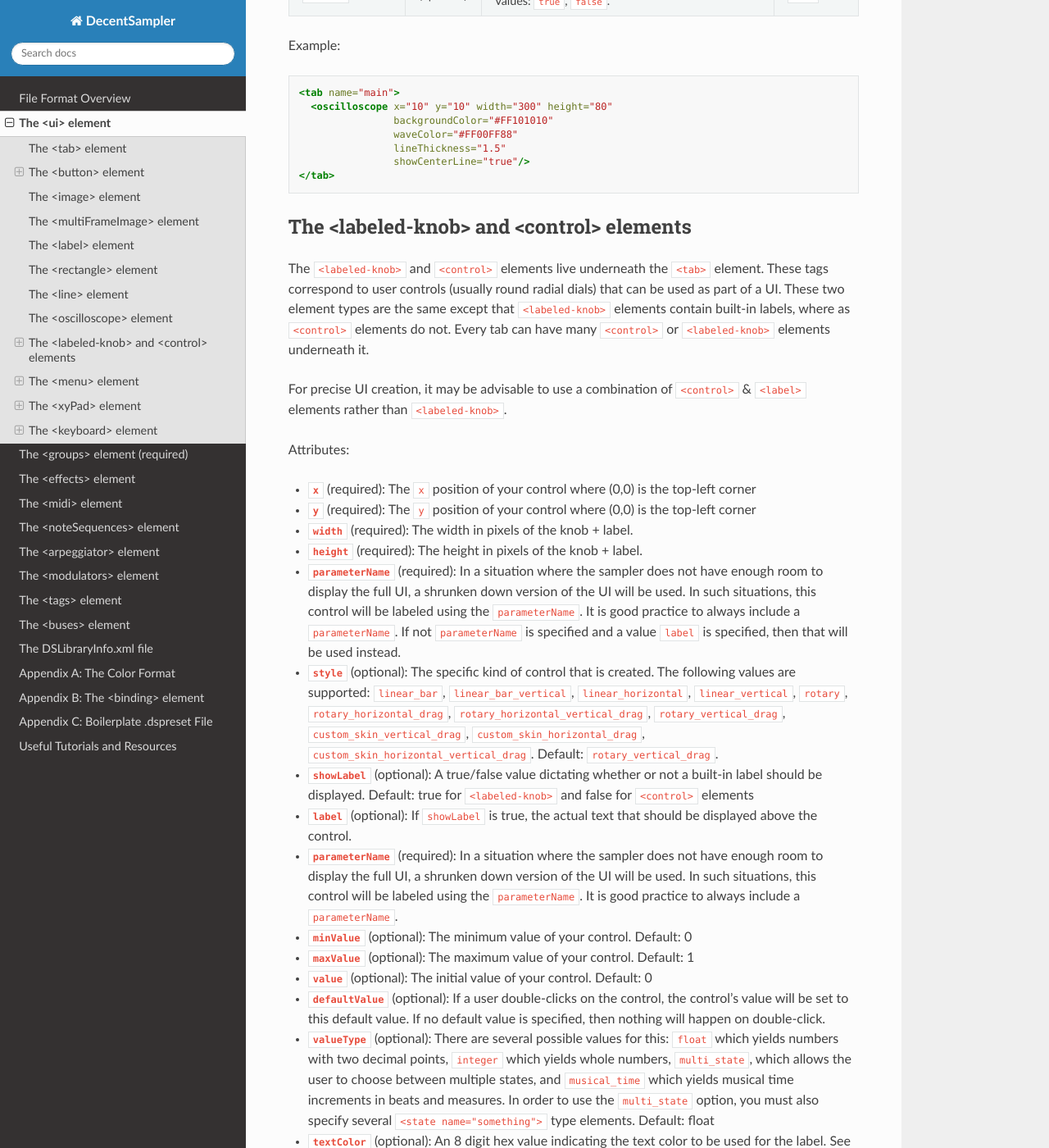
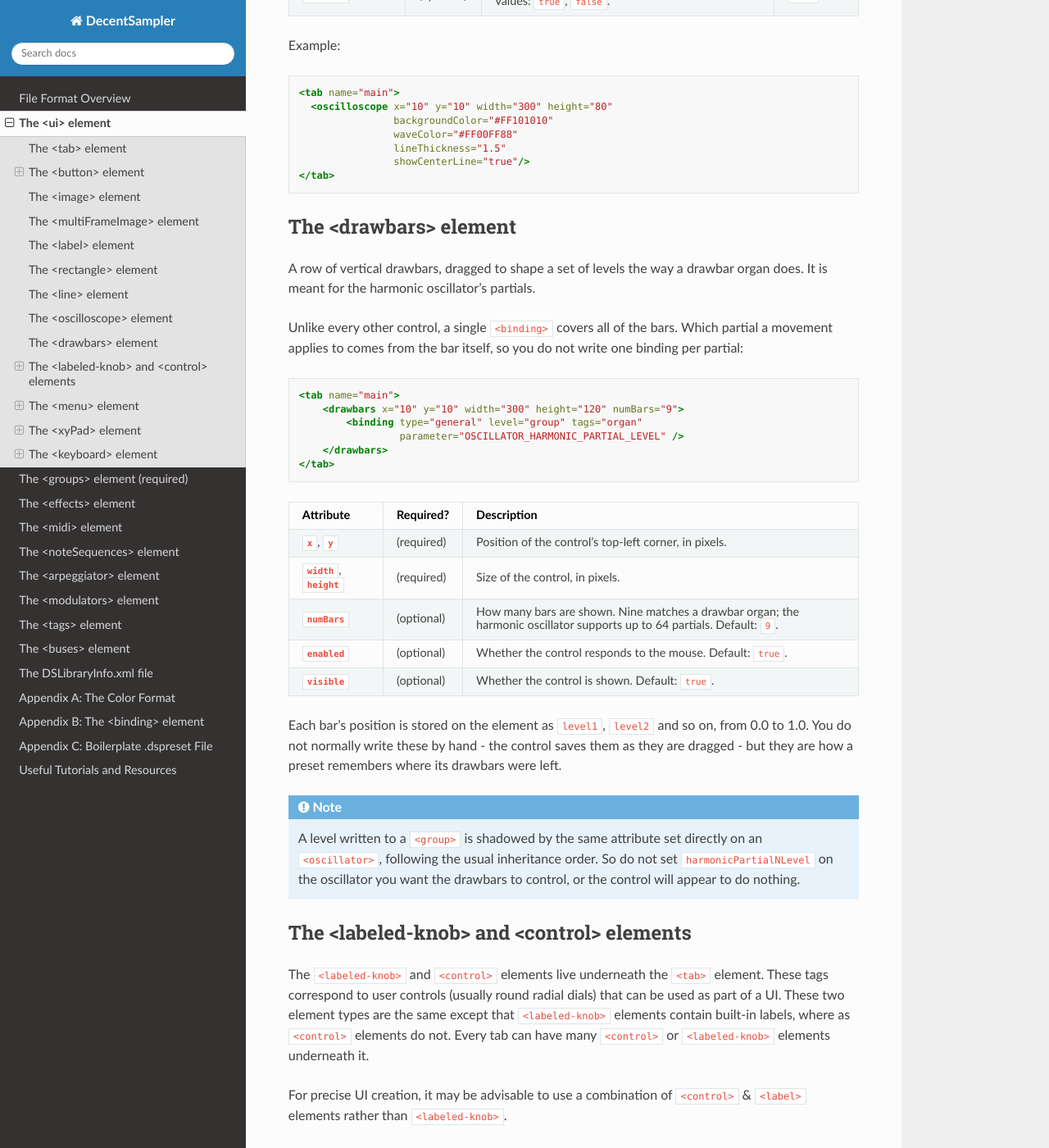
Before and after one commit to DecentSamples/DecentSampler-Developers-Guide, a Sphinx documentation site: the page built from docs/source/the-ui-element.md, in a window 1280 px wide and 1400 px high, scrolled down 7351 px. Shown: the whole window at 82% size. Built offline with Sphinx 7.4.7 and the Read the Docs theme 3.1.0, drawn with Linux system fonts in a browser that asks for light colours.

Commit message:
0000403: Document the <drawbars> element
Covers the element itself, its attributes, and the levelN properties it saves.
Notes that a single binding drives every bar, and warns that setting
harmonicPartialNLevel on the oscillator shadows what the control writes to the
group, which otherwise looks like the control doing nothing.

Also adds the FM envelope macros and OSCILLATOR_FM_FEEDBACK to the binding
parameter appendix.

````diff
--- a/docs/source/the-ui-element.md
+++ b/docs/source/the-ui-element.md
@@ -247,6 +247,41 @@ Example:
 </tab>
 ```
 
+## The &lt;drawbars&gt; element
+
+A row of vertical drawbars, dragged to shape a set of levels the way a drawbar organ does. It is
+meant for the harmonic oscillator's partials.
+
+Unlike every other control, a single `<binding>` covers all of the bars. Which partial a movement
+applies to comes from the bar itself, so you do not write one binding per partial:
+
+```xml
+<tab name="main">
+    <drawbars x="10" y="10" width="300" height="120" numBars="9">
+        <binding type="general" level="group" tags="organ"
+                 parameter="OSCILLATOR_HARMONIC_PARTIAL_LEVEL" />
+    </drawbars>
+</tab>
+```
+
+| Attribute | Required? | Description |
+| --- | --- | --- |
+| **`x`**, **`y`** | (required) | Position of the control's top-left corner, in pixels. |
+| **`width`**, **`height`** | (required) | Size of the control, in pixels. |
+| **`numBars`** | (optional) | How many bars are shown. Nine matches a drawbar organ; the harmonic oscillator supports up to 64 partials. Default: `9`. |
+| **`enabled`** | (optional) | Whether the control responds to the mouse. Default: `true`. |
+| **`visible`** | (optional) | Whether the control is shown. Default: `true`. |
+
+Each bar's position is stored on the element as `level1`, `level2` and so on, from 0.0 to 1.0. You
+do not normally write these by hand - the control saves them as they are dragged - but they are how
+a preset remembers where its drawbars were left.
+
+```{note}
+A level written to a `<group>` is shadowed by the same attribute set directly on an `<oscillator>`,
+following the usual inheritance order. So do not set `harmonicPartialNLevel` on the oscillator you
+want the drawbars to control, or the control will appear to do nothing.
+```
+
 ## The &lt;labeled-knob&gt; and &lt;control&gt; elements
 
 The `<labeled-knob>` and `<control>` elements live underneath the `<tab>` element. These tags correspond to user controls (usually round radial dials) that can be used as part of a UI. These two element types are the same except that `<labeled-knob>` elements contain built-in labels, where as `<control>` elements do not.  Every tab can have many `<control>` or `<labeled-knob>` elements underneath it.
````
Also changed, not shown: docs/source/appendix-b-the-binding-element.md (+6 -0 lines).
